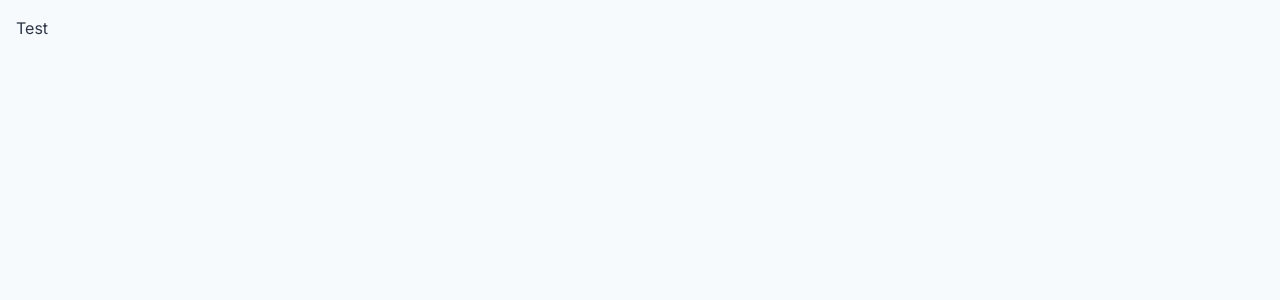
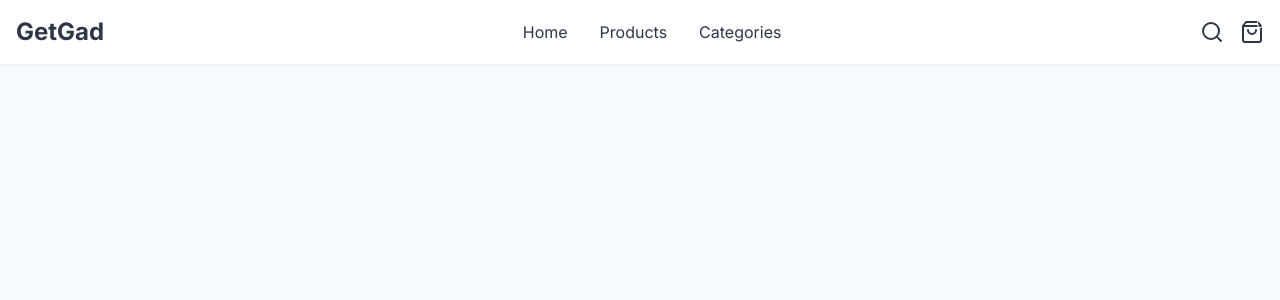
Before and after one commit to ernpvk/GetGad, a React (Vite) app in the folder client/: page / in a window 1280 px wide. Shown: the top 300 px of the page. Built offline with nearby package versions, Linux system fonts and the light colour scheme.

Commit message:
feat: create basic navbar

```diff
--- a/client/package.json
+++ b/client/package.json
@@ -10,9 +10,10 @@
     "preview": "vite preview"
   },
   "dependencies": {
-    "lucide-react": "^0.471.1",
+    "lucide-react": "^0.471.2",
     "react": "^18.3.1",
-    "react-dom": "^18.3.1"
+    "react-dom": "^18.3.1",
+    "react-router-dom": "^7.1.3"
   },
   "devDependencies": {
     "@eslint/js": "^9.17.0",
--- a/client/src/App.tsx
+++ b/client/src/App.tsx
@@ -1,7 +1,14 @@
-import "./index.css";
+import { BrowserRouter } from 'react-router-dom'
+import Navbar from './components/layouts/Navbar'
 
 function App() {
-  return <div className="p-4">Test</div>;
+  return (
+    <BrowserRouter>
+      <div className="min-h-screen">
+        <Navbar />
+      </div>
+    </BrowserRouter>
+  )
 }
 
-export default App;
+export default App
--- a/client/src/components/layouts/Navbar.tsx
+++ b/client/src/components/layouts/Navbar.tsx
@@ -0,0 +1,57 @@
+import { Menu, Search, ShoppingBag } from 'lucide-react';
+import { useState } from 'react';
+import { Link } from 'react-router-dom';
+
+const Navbar = () => {
+  const [isOpen, setIsOpen] = useState(false);
+
+  return (
+    <nav className="bg-white shadow-sm">
+      <div className="container mx-auto px-4">
+        <div className="h-16 flex items-center justify-between">
+
+          <Link to="/" className="text-2xl font-bold text-primary-600">
+            GetGad
+          </Link>
+
+          {/* Desktop Menu */}
+          <div className="hidden md:flex items-center gap-8">
+            <Link to="/" className="hover:text-primary-600">Home</Link>
+            <Link to="/products" className="hover:text-primary-600">Products</Link>
+            <Link to="/categories" className="hover:text-primary-600">Categories</Link>
+          </div>
+
+          {/* Icons */}
+          <div className="flex items-center gap-4">
+            <button>
+              <Search className="w-6 h-6" />
+            </button>
+            <button className="relative">
+              <ShoppingBag className="w-6 h-6" />
+              <span className="absolute -top-1 -right-1 bg-primary-600 text-white text-xs rounded-full w-4 h-4 flex items-center justify-center">
+                0
+              </span>
+            </button>
+            {/* Mobile Menu Button */}
+            <button className="md:hidden" onClick={() => setIsOpen(!isOpen)}>
+              <Menu className="w-6 h-6" />
+            </button>
+          </div>
+        </div>
+
+        {/* Mobile Menu */}
+        {isOpen && (
+          <div className="md:hidden py-4">
+            <div className="flex flex-col gap-4">
+              <Link to="/" className="hover:text-primary-600">Home</Link>
+              <Link to="/products" className="hover:text-primary-600">Products</Link>
+              <Link to="/categories" className="hover:text-primary-600">Categories</Link>
+            </div>
+          </div>
+        )}
+      </div>
+    </nav>
+  );
+};
+
+export default Navbar;
```
Also changed, not shown: client/src/components/layouts/Container.tsx (deleted), 1 other file (tests, documents, lock files or other folders).
